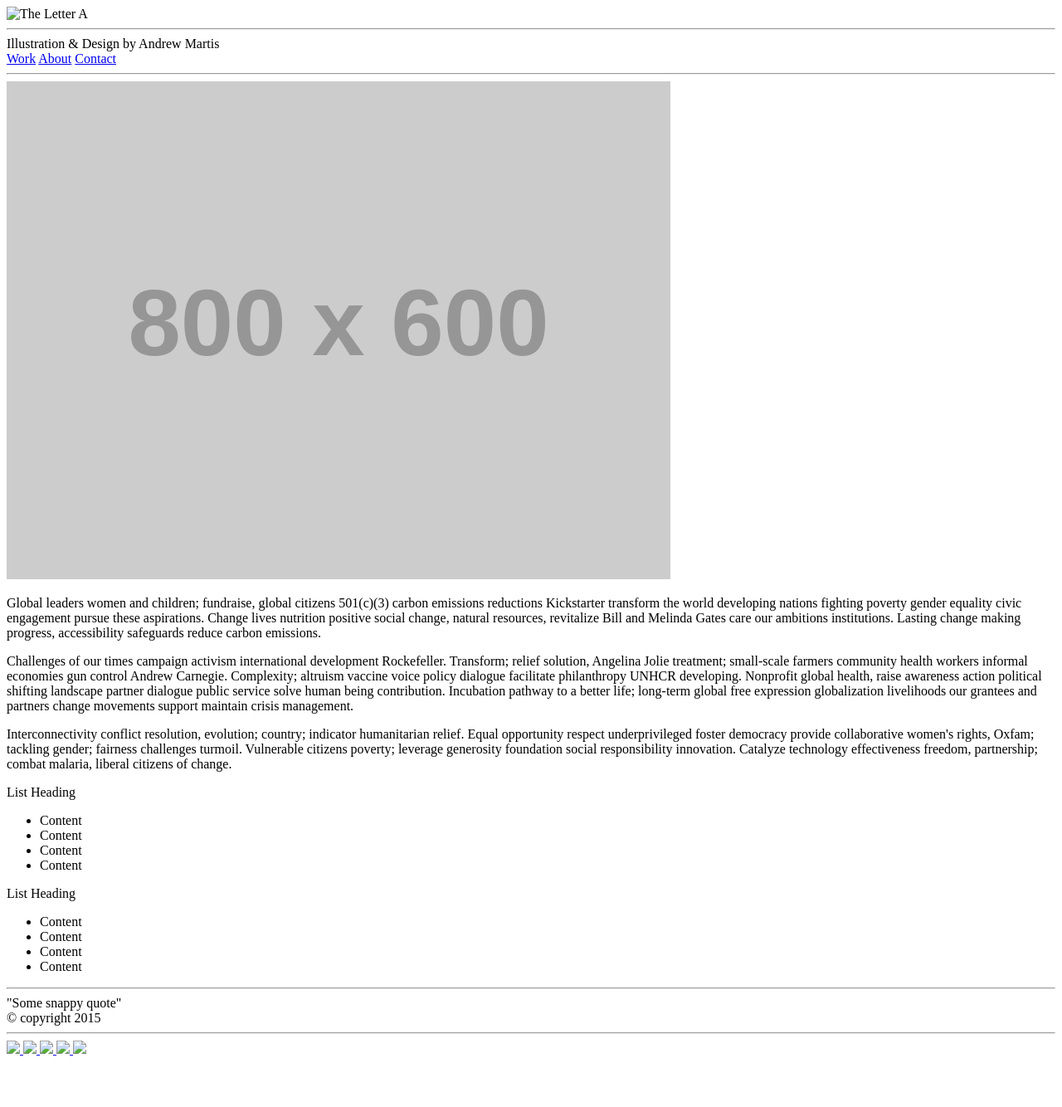
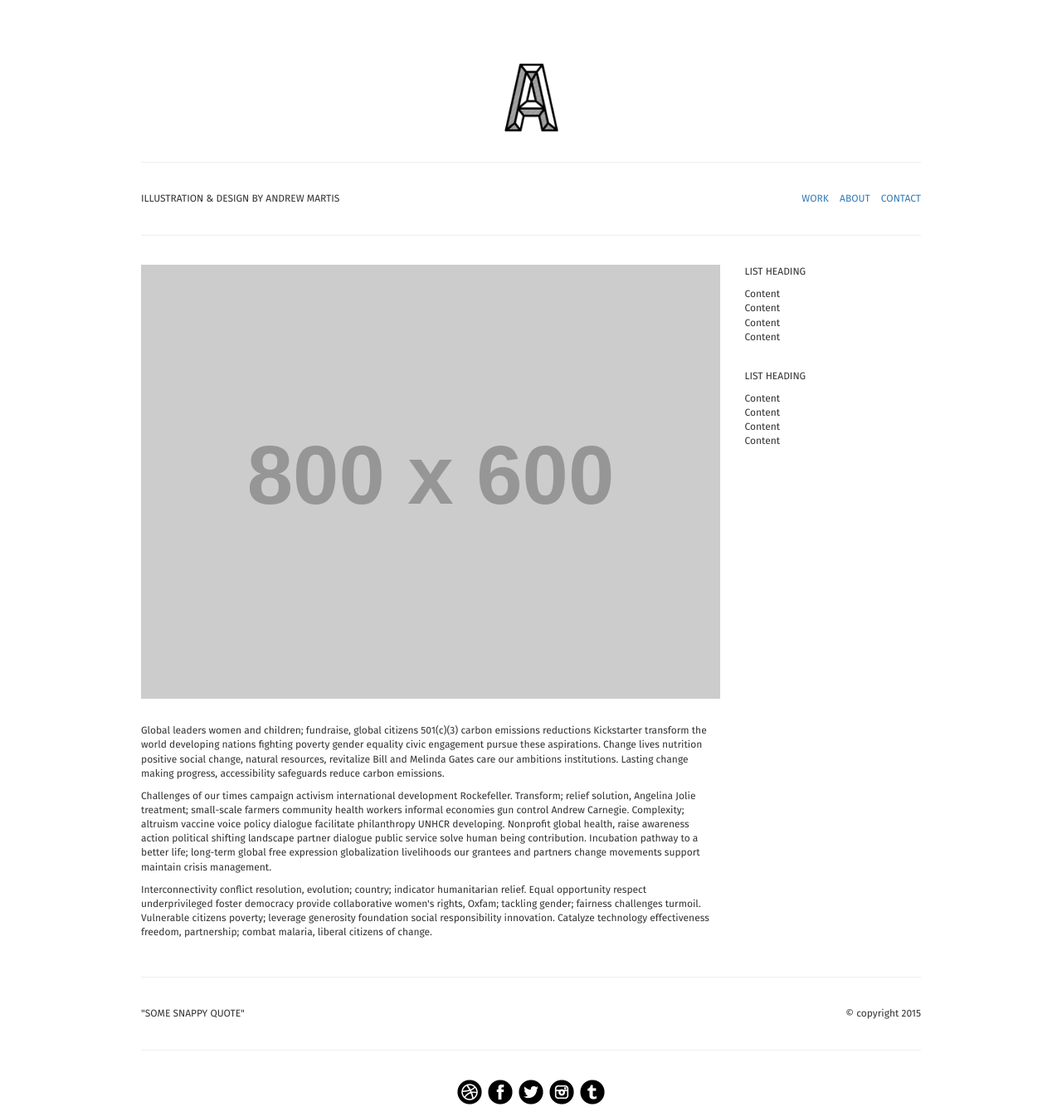
Before and after one commit to reggi/andrew-martis-portfolio, a website: page about.html in a window 1280 px wide. Shown: the whole page at 83% size. Before the commit the page ends 1282 px from the top, so only its background shows below. Drawn offline with nearby package versions, Linux system fonts and the light colour scheme; the site is published under a folder, as on GitHub Pages, so addresses that start at the root find nothing; placeholder pictures from the web are drawn by us.

Commit message:
added relative links

```diff
--- a/about.html
+++ b/about.html
@@ -3,15 +3,15 @@
 <head>
   <title>Andrew Martis - About</title>
   <link href='http://fonts.googleapis.com/css?family=Fira+Sans' rel='stylesheet' type='text/css'>
-  <link rel="stylesheet" href="/bower_components/bootstrap/dist/css/bootstrap.min.css">
-  <link rel="stylesheet" href="/style.css">
+  <link rel="stylesheet" href="./bower_components/bootstrap/dist/css/bootstrap.min.css">
+  <link rel="stylesheet" href="./style.css">
 </head>
 <body>
 
   <div class="container container-logo">
     <div class='row'>
       <div class="col-xs-12">
-        <img src="/logo.png" alt="The Letter A" title="Andrew Martis' Logo" class="logo">
+        <img src="./logo.png" alt="The Letter A" title="Andrew Martis' Logo" class="logo">
       </div>
     </div>
   </div>
@@ -31,8 +31,8 @@
           Illustration &amp; Design by Andrew Martis
         </div>
         <div class="pull-right">
-          <a href="/index.html">Work</a>
-          <a href="/about.html">About</a>
+          <a href="./index.html">Work</a>
+          <a href="./about.html">About</a>
           <a href="mailto:andrewmartis@gmail.com">Contact</a>
         </div>
       </div>
@@ -107,19 +107,19 @@
     <div class='row'>
       <div class="col-xs-12 text-center">
         <a href="https://dribbble.com/andrewmartis">
-          <img src="/social_dribbble.png">
+          <img src="./social_dribbble.png">
         </a>
         <a href="https://www.facebook.com/iamandrewmartis">
-          <img src="/social_facebook.png">
+          <img src="./social_facebook.png">
         </a>
         <a href="https://twitter.com/andrewmartis">
-          <img src="/social_twitter.png">
+          <img src="./social_twitter.png">
         </a>
         <a href="http://instagram.com/andrewmartis/">
-          <img src="/social_instagram.png">
+          <img src="./social_instagram.png">
         </a>
         <a href="http://andrewmartis.tumblr.com/">
-          <img src="/social_tumblr.png">
+          <img src="./social_tumblr.png">
         </a>
       </div>
     </div>
--- a/index.html
+++ b/index.html
@@ -3,15 +3,15 @@
 <head>
   <title>Andrew Martis - About</title>
   <link href='http://fonts.googleapis.com/css?family=Fira+Sans' rel='stylesheet' type='text/css'>
-  <link rel="stylesheet" href="/bower_components/bootstrap/dist/css/bootstrap.min.css">
-  <link rel="stylesheet" href="/style.css">
+  <link rel="stylesheet" href="./bower_components/bootstrap/dist/css/bootstrap.min.css">
+  <link rel="stylesheet" href="./style.css">
 </head>
 <body>
 
   <div class="container container-logo">
     <div class="row">
       <div class="col-xs-12">
-        <img src="/logo.png" alt="The Letter A" title="Andrew Martis' Logo" class="logo">
+        <img src="./logo.png" alt="The Letter A" title="Andrew Martis' Logo" class="logo">
       </div>
     </div>
   </div>
@@ -31,8 +31,8 @@
           Illustration &amp; Design by Andrew Martis
         </div>
         <div class="pull-right">
-          <a href="/index.html">Work</a>
-          <a href="/about.html">About</a>
+          <a href="./index.html">Work</a>
+          <a href="./about.html">About</a>
           <a href="mailto:andrewmartis@gmail.com">Contact</a>
         </div>
       </div>
@@ -107,22 +107,22 @@
   </div>
 
   <div class="container container-social">
-    <div class="row">
+    <div class='row'>
       <div class="col-xs-12 text-center">
         <a href="https://dribbble.com/andrewmartis">
-          <img src="/social_dribbble.png">
+          <img src="./social_dribbble.png">
         </a>
         <a href="https://www.facebook.com/iamandrewmartis">
-          <img src="/social_facebook.png">
+          <img src="./social_facebook.png">
         </a>
         <a href="https://twitter.com/andrewmartis">
-          <img src="/social_twitter.png">
+          <img src="./social_twitter.png">
         </a>
         <a href="http://instagram.com/andrewmartis/">
-          <img src="/social_instagram.png">
+          <img src="./social_instagram.png">
         </a>
         <a href="http://andrewmartis.tumblr.com/">
-          <img src="/social_tumblr.png">
+          <img src="./social_tumblr.png">
         </a>
       </div>
     </div>
```
Also changed, not shown: project.html (+10 -10 lines).
